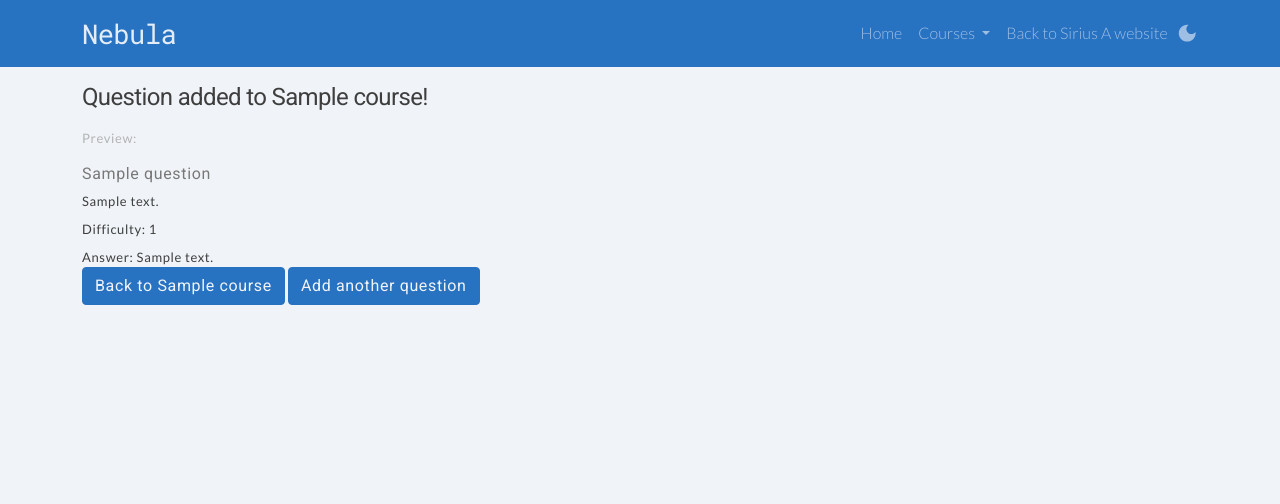
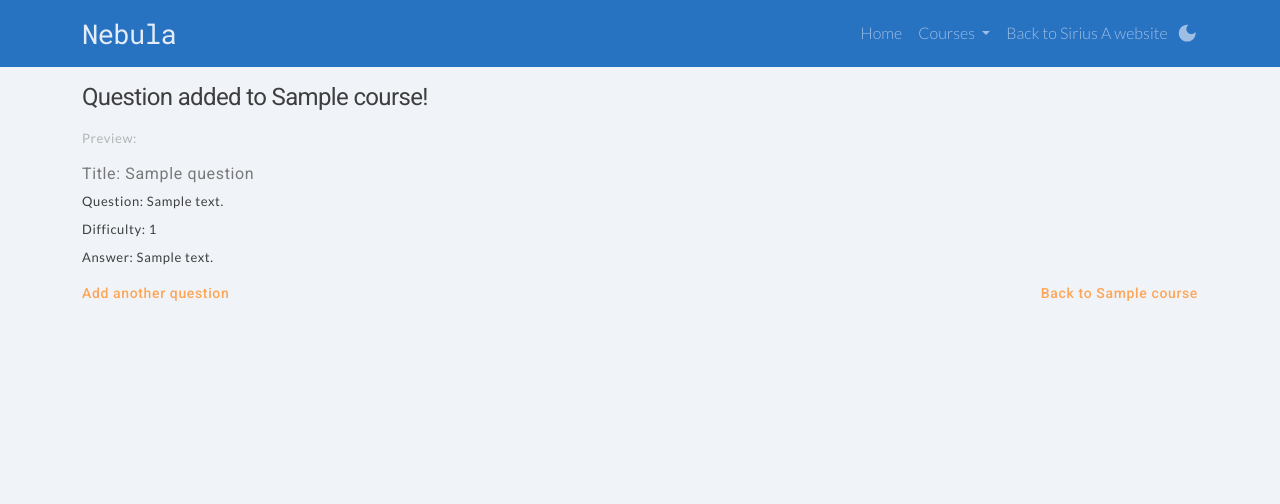
Before and after one commit to Sirius-A-Astronomy/Nebula, a Flask app: template nebula/templates/main/add_question_succes.html in a window 1280 px wide. Shown: the top 504 px of the page. Run offline with Flask 2, Linux system fonts and the light colour scheme; the template is opened without the code that fills it: values that come from a table or form of the project are taken from there, others are empty; tables that the repository leaves empty hold one stand-in row (values such as "Sample post"); some libraries are stand-ins or nearby versions.

Commit message:
Feat: update look of add question succes

```diff
--- a/nebula/templates/main/add_question_succes.html
+++ b/nebula/templates/main/add_question_succes.html
@@ -8,21 +8,21 @@
         <h2>Question added to {{course.name}}!</h2>
         <p class="text-tertiary">Preview:</p>
         <div class="question-preview">
-            <h3>{{question.title}}</h3>
-            <p>{{question.content}}</p>
+            <h3>Title: {{question.title}}</h3>
+            <p>Question: {{question.content}}</p>
             <p>Difficulty: {{question.difficulty}}</p>
             <p>Answer: {{question.answer}}</p>
         </div>
+        <div class="d-flex justify-content-between mt-3">
 
-        <p>
-            <a href="{{url_for('course.course', course_code=course.code, course_level_code=course.course_level.code)}}"
-                class="btn btn-primary">
-                Back to {{course.name}}
-            </a>
-            <a href="{{url_for('add_question.add_question')}}" class="btn btn-primary">
+            <a href="{{url_for('add_question.add_question')}}" class="inline-link">
                 Add another question
             </a>
-        </p>
+            <a href="{{url_for('course.course', course_code=course.code, course_level_code=course.course_level.code)}}"
+                class="inline-link">
+                {% if course_code is not none %}Back{% else %}Go{% endif %} to {{course.name}}
+            </a>
+        </div>
     </div>
 </main>
 {% endblock %}
```
